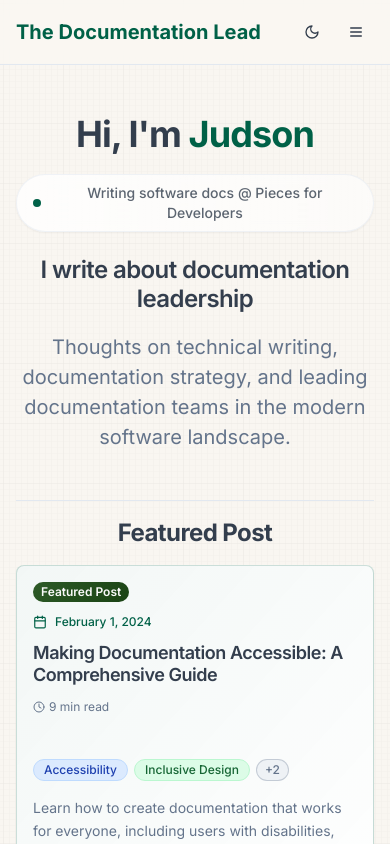
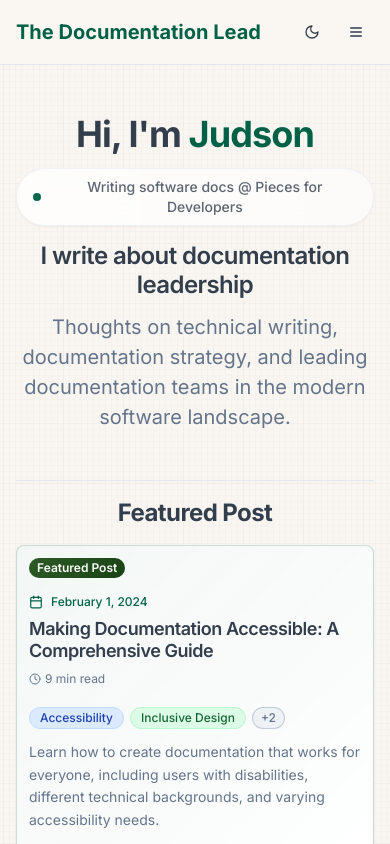
Before and after one commit to sirbonneville/docu-flow-blog, a React (Vite) app: page / in a window 390 px wide. Shown: the top 844 px of the page. Built offline with nearby package versions, Linux system fonts and the light colour scheme.

Commit message:
Refactor: Reduce card spacing and padding
Reduced vertical spacing in post cards by adjusting margins and padding. Implemented tighter spacing between elements (read time, tags, excerpt, and "Read more" link) for a more compact design. Edited `src/components/PostCard.tsx` and `src/index.css`.

```diff
--- a/src/components/PostCard.tsx
+++ b/src/components/PostCard.tsx
@@ -46,10 +46,10 @@ export const PostCard = ({
 
   return (
     <Card className={cardClasses}>
-      <CardHeader className="pb-0 space-y-3 p-4 flex-shrink-0">
+      <CardHeader className="pb-0 space-y-2 p-3 flex-shrink-0">
         {/* Featured Badge - only show when showFeaturedStyling is true */}
         {shouldShowFeaturedStyling && (
-          <div className="flex justify-start">
+          <div className="flex justify-start mb-2">
             <span className="inline-flex items-center px-2 py-0.5 rounded-full text-xs font-semibold bg-gradient-green-cta text-primary-foreground">
               Featured Post
             </span>
@@ -71,24 +71,23 @@ export const PostCard = ({
         {/* Title - Use consistent sizing for grid cards */}
         <h3 className={`font-semibold leading-tight hover:text-primary transition-colors cursor-pointer ${
           shouldShowFeaturedStyling ? "text-lg md:text-xl" : "text-base"
-        } line-clamp-2`}>
+        } line-clamp-2 mt-2`}>
           <a href={`/post/${slug}`} className="block">
             {title}
           </a>
         </h3>
 
         {/* Read Time */}
-        <div className="flex items-center space-x-1 text-xs text-muted-foreground">
+        <div className="flex items-center space-x-1 text-xs text-muted-foreground mt-2">
           <Clock className="h-3 w-3 flex-shrink-0" />
           <span>{readTime}</span>
         </div>
       </CardHeader>
 
-      <CardContent className={`flex flex-col p-4 pt-3 ${shouldShowFeaturedStyling ? '' : 'flex-grow'}`}>
-        {/* Tags Section - Consistent layout for all cards */}
+      <CardContent className={`flex flex-col p-3 pt-0 ${shouldShowFeaturedStyling ? '' : 'flex-grow'}`}>
+        {/* Tags Section - Compact spacing with 8px margin */}
         <div
-          className="flex-shrink-0"
-          style={{ marginTop: 'var(--tag-spacing)' }}
+          className="flex-shrink-0 mt-2"
         >
           {tags && tags.length > 0 && (
             <div className="tag-container flex items-center gap-1.5 w-full mr-2 overflow-visible" style={{ flexWrap: 'nowrap', justifyContent: 'flex-start' }}>
@@ -107,15 +106,15 @@ export const PostCard = ({
           )}
         </div>
 
-        {/* Excerpt - Consistent handling for grid cards */}
-        <p className={`text-muted-foreground leading-relaxed text-sm mb-4 ${
+        {/* Excerpt - Compact spacing with 12px margin */}
+        <p className={`text-muted-foreground leading-relaxed text-sm mt-3 mb-3 ${
           shouldShowFeaturedStyling ? '' : 'line-clamp-2 flex-grow'
-        }`} style={{ marginTop: 'var(--tag-spacing)' }}>
+        }`}>
           {excerpt}
         </p>
 
-        {/* Read More Link */}
-        <div className={`border-t border-border/50 ${shouldShowFeaturedStyling ? 'pt-3' : 'pt-3 mt-auto flex-shrink-0'}`}>
+        {/* Read More Link - Reduced top padding */}
+        <div className={`border-t border-border/50 ${shouldShowFeaturedStyling ? 'pt-2' : 'pt-2 mt-auto flex-shrink-0'}`}>
           <a
             href={`/post/${slug}`}
             className="text-primary hover:text-primary/80 font-medium text-xs transition-colors inline-flex items-center group"
--- a/src/index.css
+++ b/src/index.css
@@ -38,15 +38,15 @@
 
     --radius: 0.5rem;
 
-    /* Systematic spacing values */
-    --space-xs: 8px;
-    --space-sm: 16px;
-    --space-md: 24px;
-    --space-lg: 32px;
-    --space-xl: 48px;
+    /* Compact spacing values for tighter layouts */
+    --space-xs: 4px;
+    --space-sm: 8px;
+    --space-md: 12px;
+    --space-lg: 16px;
+    --space-xl: 24px;
 
-    /* Tag container spacing - consistent across all breakpoints */
-    --tag-spacing: 16px;
+    /* Tag container spacing - reduced for compact layout */
+    --tag-spacing: 8px;
 
     /* Custom gradient variables for light mode */
     --gradient-subtle-bg: linear-gradient(135deg, #F7FAFC 0%, #EDF2F7 100%);
@@ -73,30 +73,30 @@
     --fade-texture: hsla(215, 16%, 47%, 0.1);
   }
 
-  /* Mobile spacing - 25% reduction for screens under 768px */
+  /* Mobile spacing - keep compact values consistent */
   @media (max-width: 767px) {
     :root {
-      --space-xs: 6px;
-      --space-sm: 12px;
-      --space-md: 18px;
-      --space-lg: 24px;
-      --space-xl: 36px;
-      /* Keep tag spacing consistent across breakpoints */
-      --tag-spacing: 16px;
+      --space-xs: 4px;
+      --space-sm: 8px;
+      --space-md: 12px;
+      --space-lg: 16px;
+      --space-xl: 20px;
+      /* Keep tag spacing compact and consistent */
+      --tag-spacing: 8px;
     }
   }
 
-  /* Tablet spacing - keep tag spacing consistent */
+  /* Tablet spacing - keep compact values consistent */
   @media (min-width: 768px) and (max-width: 1199px) {
     :root {
-      --tag-spacing: 16px;
+      --tag-spacing: 8px;
     }
   }
 
-  /* Desktop spacing - keep tag spacing consistent */
+  /* Desktop spacing - keep compact values consistent */
   @media (min-width: 1200px) {
     :root {
-      --tag-spacing: 16px;
+      --tag-spacing: 8px;
     }
   }
 
@@ -131,8 +131,8 @@
     --input: 0 0% 25%; /* #404040 - Neutral gray */
     --ring: 158 64% 52%; /* Bright green */
 
-    /* Tag container spacing - consistent across all breakpoints */
-    --tag-spacing: 16px;
+    /* Tag container spacing - compact and consistent */
+    --tag-spacing: 8px;
 
     /* Custom gradient variables for dark mode - neutral grays */
     --gradient-subtle-bg: linear-gradient(135deg, #333333 0%, #2B2B2B 100%);
@@ -159,30 +159,30 @@
     --fade-texture: hsla(214, 32%, 91%, 0.05);
   }
 
-  /* Mobile spacing for dark mode - 25% reduction for screens under 768px */
+  /* Mobile spacing for dark mode - keep compact values consistent */
   @media (max-width: 767px) {
     .dark {
-      --space-xs: 6px;
-      --space-sm: 12px;
-      --space-md: 18px;
-      --space-lg: 24px;
-      --space-xl: 36px;
-      /* Keep tag spacing consistent across breakpoints */
-      --tag-spacing: 16px;
+      --space-xs: 4px;
+      --space-sm: 8px;
+      --space-md: 12px;
+      --space-lg: 16px;
+      --space-xl: 20px;
+      /* Keep tag spacing compact and consistent */
+      --tag-spacing: 8px;
     }
   }
 
-  /* Tablet spacing for dark mode - keep tag spacing consistent */
+  /* Tablet spacing for dark mode - keep compact values consistent */
   @media (min-width: 768px) and (max-width: 1199px) {
     .dark {
-      --tag-spacing: 16px;
+      --tag-spacing: 8px;
     }
   }
 
-  /* Desktop spacing for dark mode - keep tag spacing consistent */
+  /* Desktop spacing for dark mode - keep compact values consistent */
   @media (min-width: 1200px) {
     .dark {
-      --tag-spacing: 16px;
+      --tag-spacing: 8px;
     }
   }
 }
@@ -328,7 +328,7 @@
 /* Tag container layout fixes */
 @layer utilities {
   .tag-container {
-    /* Ensure proper layout and spacing */
+    /* Ensure proper layout and spacing with compact values */
     display: flex;
     align-items: center;
     gap: 6px;
@@ -339,22 +339,22 @@
     width: 100%;
   }
 
-  /* Responsive adjustments for tag container */
+  /* Responsive adjustments for tag container with compact spacing */
   @media (max-width: 767px) {
     .tag-container {
-      margin-right: 12px; /* Extra margin on mobile */
+      margin-right: 8px; /* Compact margin on mobile */
     }
   }
 
   @media (min-width: 768px) and (max-width: 1199px) {
     .tag-container {
-      margin-right: 10px; /* Medium margin on tablet */
+      margin-right: 8px; /* Compact margin on tablet */
     }
   }
 
   @media (min-width: 1200px) {
     .tag-container {
-      margin-right: 8px; /* Standard margin on desktop */
+      margin-right: 8px; /* Compact margin on desktop */
     }
   }
 }
```
